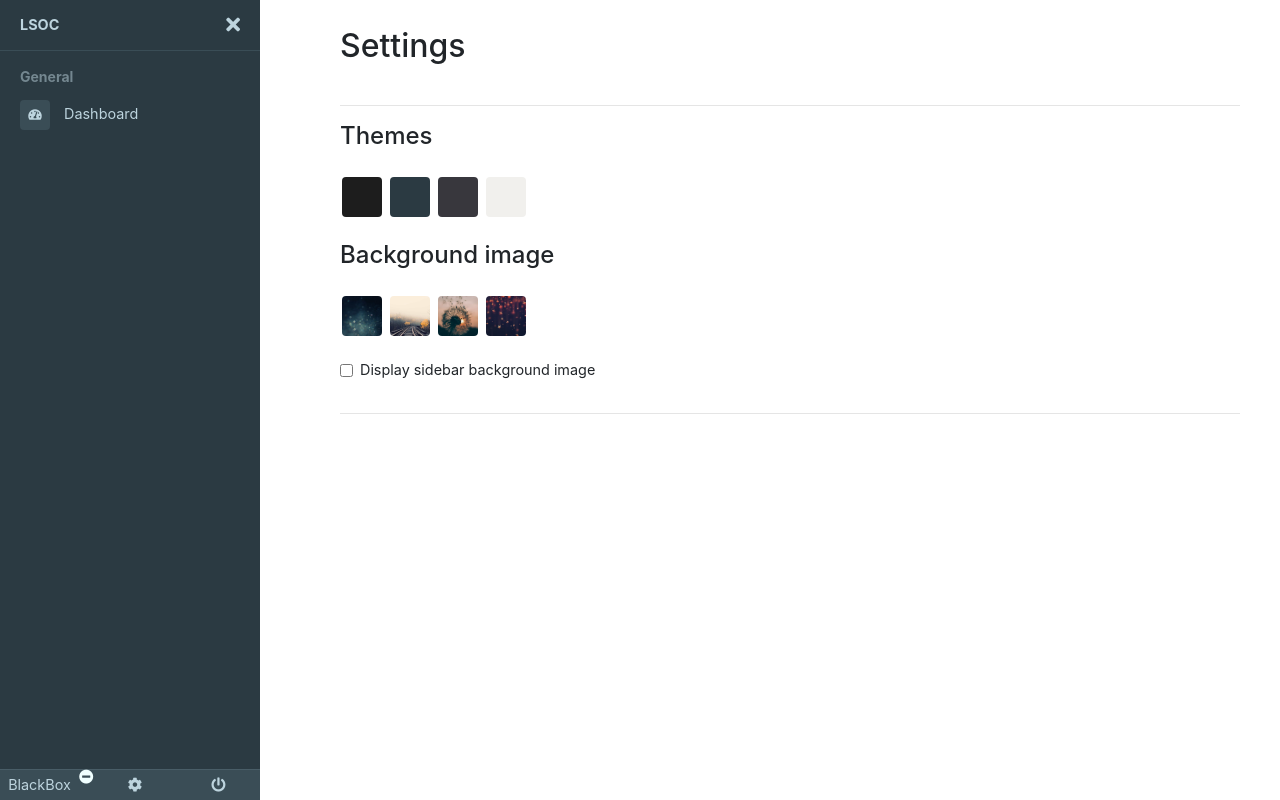
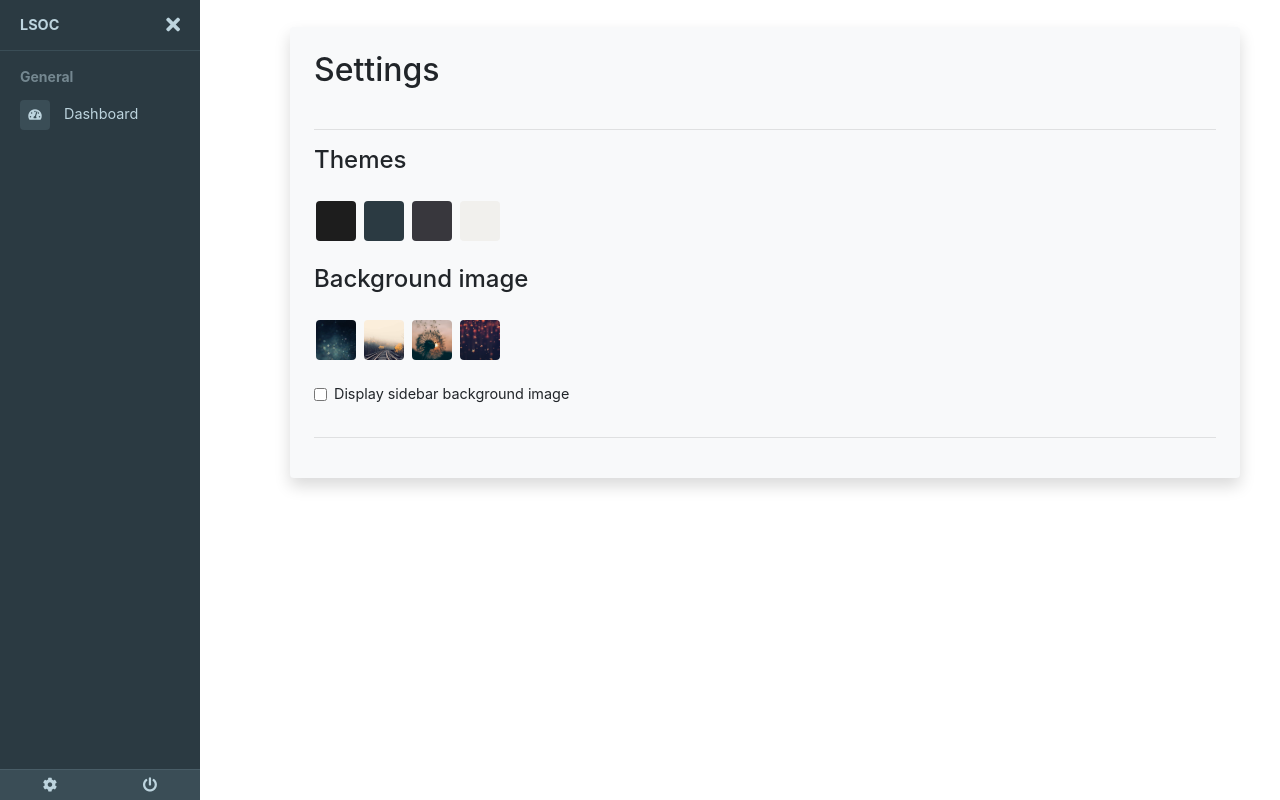
Before and after one commit to SyStem-5/LSOC-WebInterface, a Django app: template templates/settings.html in a window 1280 px wide. Run offline with Django 3.2, Linux system fonts and the light colour scheme; the template is opened without the code that fills it, so the values that code supplies are empty; some libraries are stand-ins or nearby versions.

Commit message:
Style improvements

```diff
--- a/static/assets/css/custom.css
+++ b/static/assets/css/custom.css
@@ -130,9 +130,13 @@ body {
     left: 0px;
 }
 
+.page-wrapper.toggled .page-content {
+    padding-left: 60px;
+}
+
 @media screen and (min-width: 768px) {
     .page-wrapper.toggled .page-content {
-        padding-left: 300px;
+        padding-left: 250px;
     }
 }
 
@@ -144,7 +148,7 @@ body {
     top: 10px;
     border-radius: 0 4px 4px 0px;
     width: 35px;
-    transition-delay: .3s;
+    transition-delay: .1s;
 }
 
 .page-wrapper.toggled #show-sidebar {
@@ -154,13 +158,25 @@ body {
 /*----------------sidebar-wrapper----------------*/
 
 .sidebar-wrapper {
-    width: 260px;
+    width: 100px;
     height: 100%;
     max-height: 100%;
     position: fixed;
     top: 0;
     left: -300px;
     z-index: 999;
+}
+
+@media screen and (min-width: 768px) {
+    .sidebar-wrapper {
+        width: 200px;
+        height: 100%;
+        max-height: 100%;
+        position: fixed;
+        top: 0;
+        left: -300px;
+        z-index: 999;
+    }
 }
 
 .sidebar-wrapper ul {
--- a/templates/base.html
+++ b/templates/base.html
@@ -218,20 +218,17 @@
             <!-- sidebar-content  -->
             <div class="sidebar-footer">
 
-                <div>
+                <!-- <div>
                     {% if user.is_staff %}
-                    <a style="width: 10px;" href="#" onclick="conn_settings();">BlackBox</a>
-                    {% else %}
-                    <a style="width: 10px;" href="#">BlackBox</a>
+                    <a style="width: 10px;" href="#" onclick="conn_settings();">SYSTEM</a>
                     {% endif %}
 
                     {% if blackbox_state %}
-                    <!--fas fa-times-circle fa-check-circle fa-minus-circle -->
                     <i class="fas fa-check-circle" style="color: azure;"></i>
                     {% else %}
                     <i class="fas fa-minus-circle" style="color: azure;"></i>
                     {% endif %}
-                </div>
+                </div> -->
                 <!--<div class="dropdown">
 
                     <a href="#" class="" id="dropdownMenuNotification" data-toggle="dropdown" aria-haspopup="true"
@@ -360,9 +357,10 @@
                     <div class="dropdown-menu" aria-labelledby="dropdownMenuMessage">
                         {% if user.is_staff %}
                         <a class="dropdown-item" href="#" onclick="acc_manage();">Account Management</a>
-                        <a class="dropdown-item" href="/admin/">Admin Settings</a>
+                        <a class="dropdown-item" href="/admin/">Database Management</a>
+                        <a class="dropdown-item" href="#" style="border-bottom:#80808029 solid 1px;" onclick="conn_settings();">System Configuration</a>
                         {% endif %}
-                        <a class="dropdown-item" href="#" onclick="settings();">Settings</a>
+                        <a class="dropdown-item" href="#" onclick="settings();">Preferences</a>
                     </div>
                 </div>
                 <div>
@@ -375,9 +373,10 @@
         <!-- sidebar-wrapper  -->
         <main class="page-content">
             <div class="container-fluid">
-                {% block content %}
-                {% endblock %}
-
+                <div class="shadow p-4 mb-4 bg-light rounded">
+                    {% block content %}
+                    {% endblock %}
+                </div>
             </div>
         </main>
         <div class="modal fade" id="modalLogoutConfirm" tabindex="-1" role="dialog" aria-labelledby="modalLogoutConfirmTitle"
```
